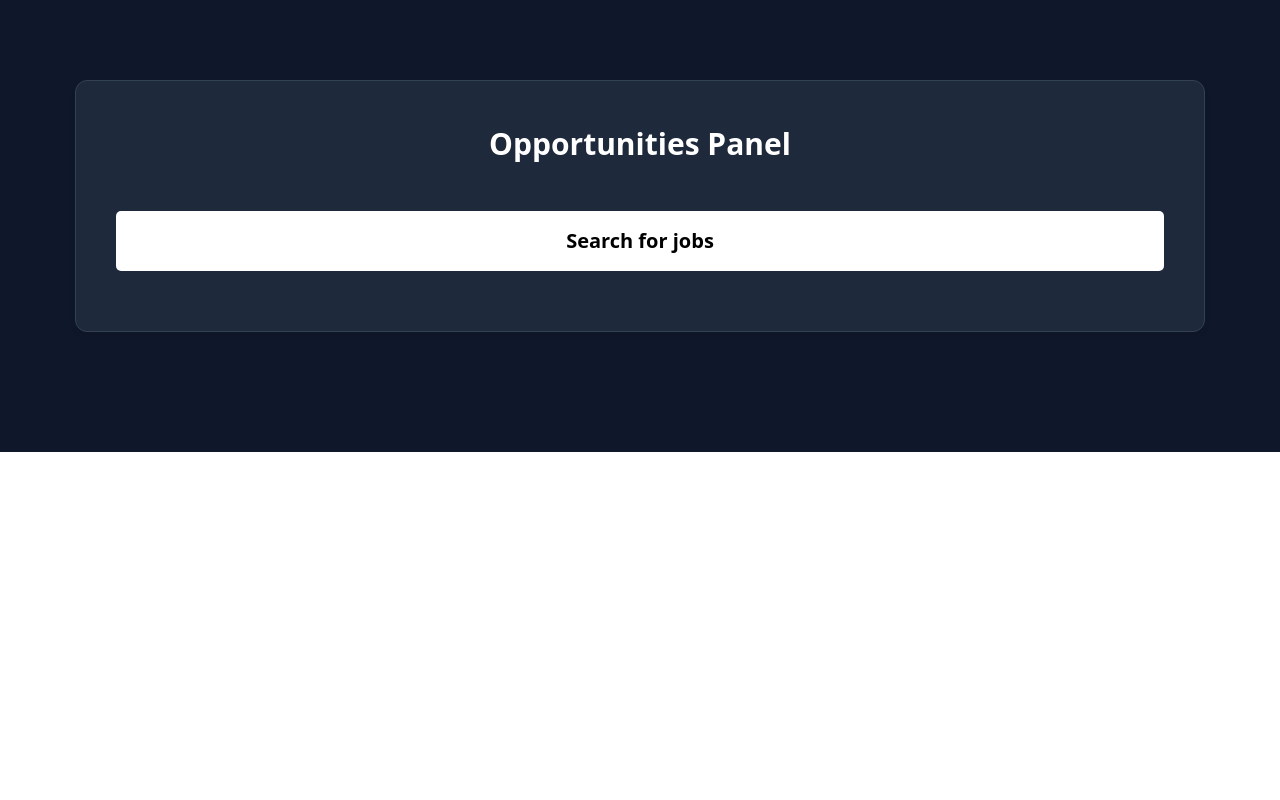
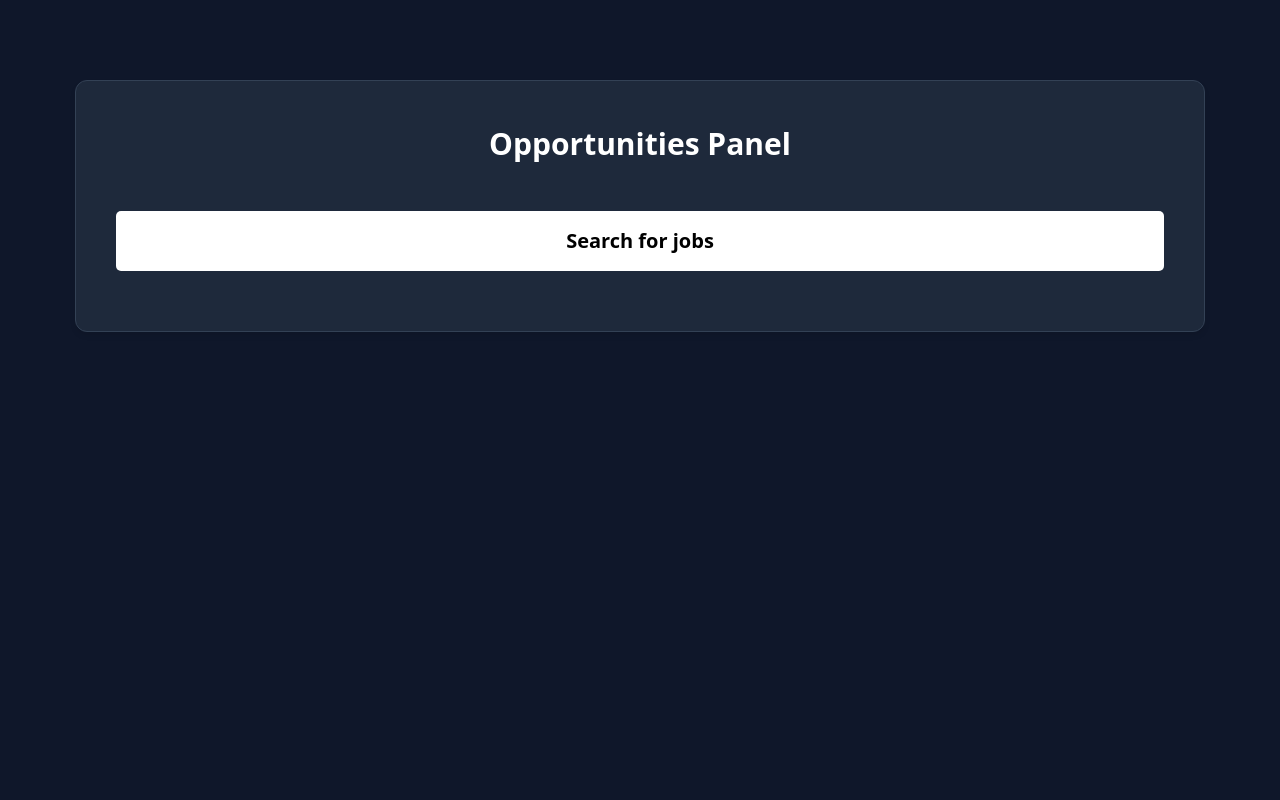
Before and after one commit to melosamuel/headbothunter, a Flask app: page / in a window 1280 px wide. Run offline with Flask 3, Linux system fonts and the light colour scheme; some libraries are stand-ins or nearby versions.

Commit message:
[fix] main container min-height

```diff
--- a/app/templates/index.html
+++ b/app/templates/index.html
@@ -57,7 +57,7 @@
         </style>
     </head>
     <body>
-        <main class="container">
+        <main class="container" style="min-height: 100vh;">
             <form hx-post="/run-scraper" hx-target="#results-area" hx-indicator="#loading">
                 <div class="control-panel" style="text-align: center;">
                     <h3 style="color: #fff;">Opportunities Panel</h3>
```
